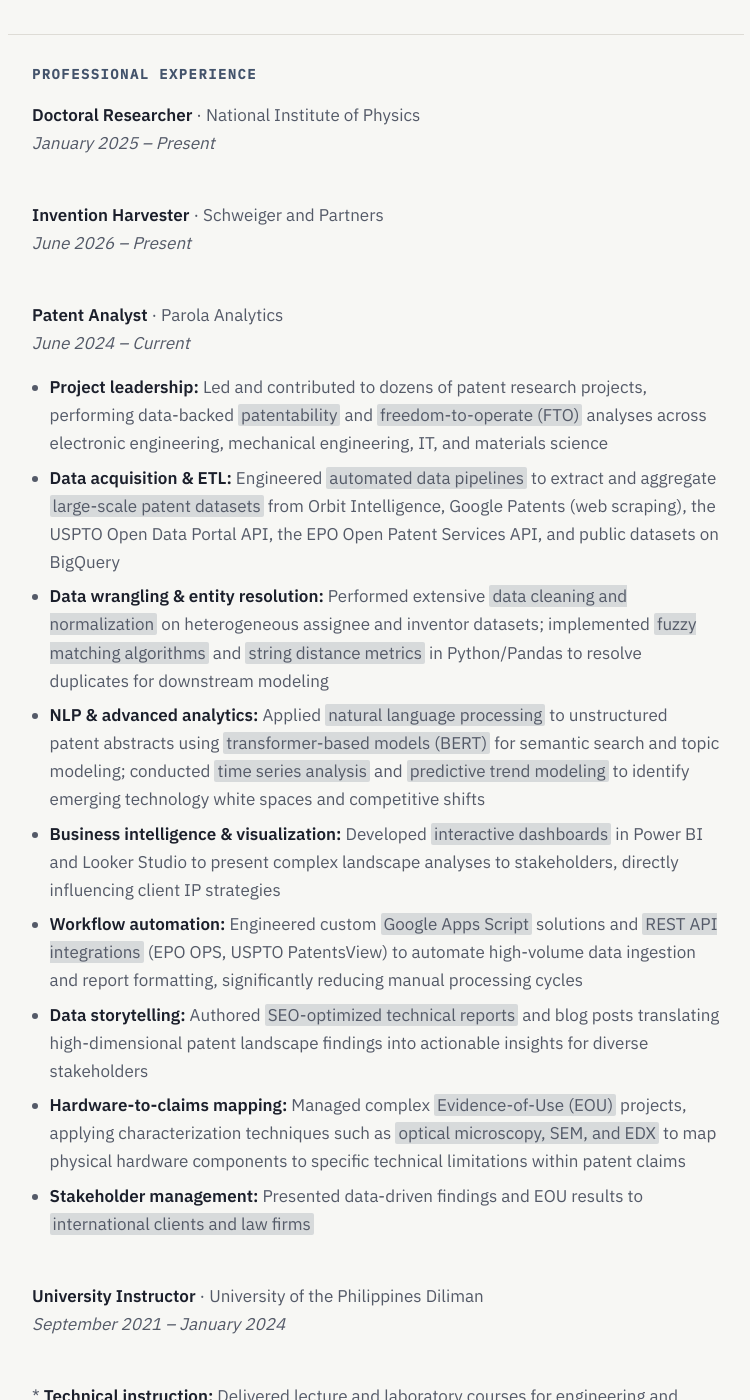
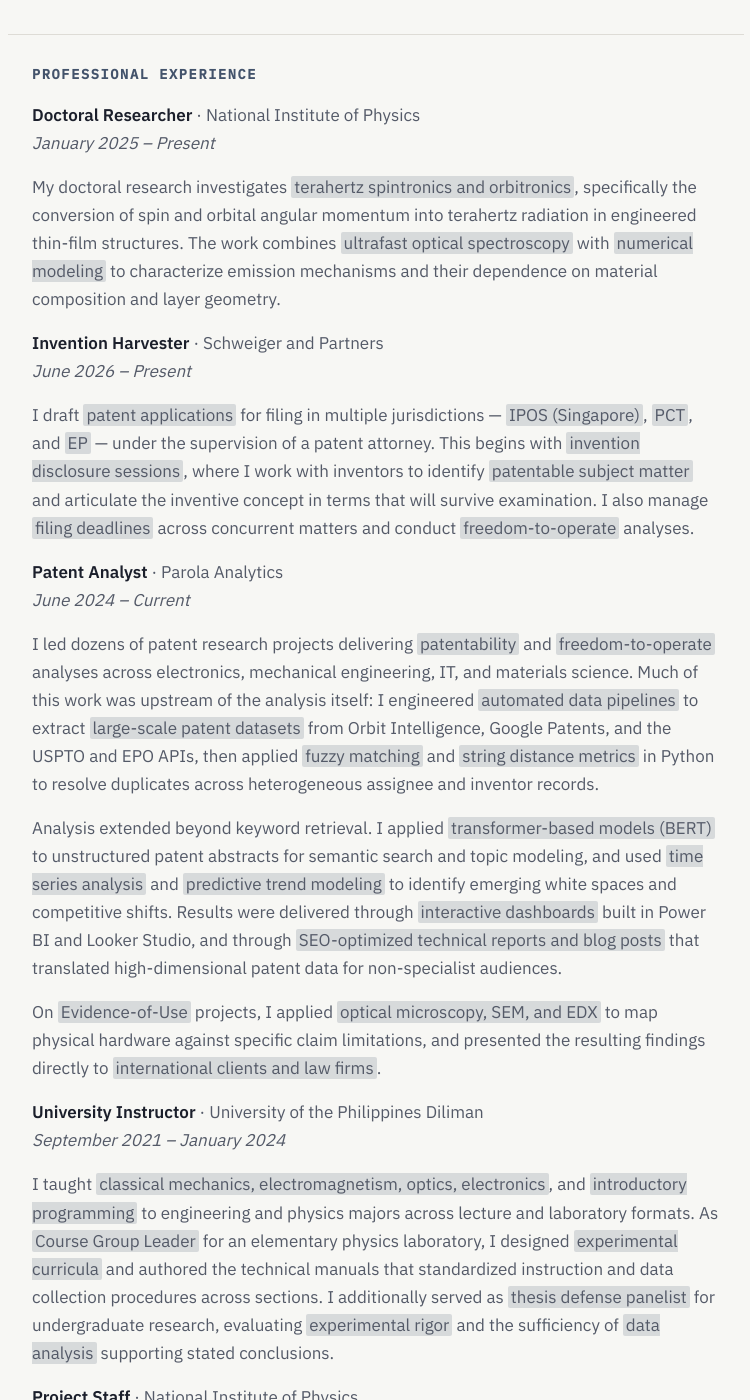
Before and after one commit to vpjuguilon/vpjuguilon.github.io, a Jekyll site: the page built from _pages/cv.md, in a window 1280 px wide and 1400 px high, scrolled down 914 px. Shown: the whole window, without its empty margins (264-1014 px from the left). Built offline with Jekyll 4.4.1, drawn with Linux system fonts in a browser that asks for light colours; some of the changed text lies outside the part shown.

Commit message:
Update professional section

```diff
--- a/_pages/cv.md
+++ b/_pages/cv.md
@@ -48,39 +48,68 @@
 **Doctoral Researcher** · National Institute of Physics<br>
 *January 2025 – Present*
 
-<br>**Invention Harvester** · Schweiger and Partners<br>
+My doctoral research investigates <u>terahertz spintronics and orbitronics</u>,
+specifically the conversion of spin and orbital angular momentum into terahertz
+radiation in engineered thin-film structures. The work combines <u>ultrafast
+optical spectroscopy</u> with <u>numerical modeling</u> to characterize emission
+mechanisms and their dependence on material composition and layer geometry.
+
+**Invention Harvester** · Schweiger and Partners<br>
 *June 2026 – Present*
 
-<br>**Patent Analyst** · Parola Analytics<br>
+I draft <u>patent applications</u> for filing in multiple jurisdictions — <u>IPOS
+(Singapore)</u>, <u>PCT</u>, and <u>EP</u> — under the supervision of a patent attorney. This
+begins with <u>invention disclosure sessions</u>, where I work with inventors to
+identify <u>patentable subject matter</u> and articulate the inventive concept in
+terms that will survive examination. I also manage <u>filing deadlines</u> across
+concurrent matters and conduct <u>freedom-to-operate</u> analyses.
+
+**Patent Analyst** · Parola Analytics<br>
 *June 2024 – Current*
 
-* **Project leadership:** Led and contributed to dozens of patent research projects, performing data-backed <u>patentability</u> and <u>freedom-to-operate (FTO)</u> analyses across electronic engineering, mechanical engineering, IT, and materials science
-* **Data acquisition & ETL:** Engineered <u>automated data pipelines</u> to extract and aggregate <u>large-scale patent datasets</u> from Orbit Intelligence, Google Patents (web scraping), the USPTO Open Data Portal API, the EPO Open Patent Services API, and public datasets on BigQuery
-* **Data wrangling & entity resolution:** Performed extensive <u>data cleaning and normalization</u> on heterogeneous assignee and inventor datasets; implemented <u>fuzzy matching algorithms</u> and <u>string distance metrics</u> in Python/Pandas to resolve duplicates for downstream modeling
-* **NLP & advanced analytics:** Applied <u>natural language processing</u> to unstructured patent abstracts using <u>transformer-based models (BERT)</u> for semantic search and topic modeling; conducted <u>time series analysis</u> and <u>predictive trend modeling</u> to identify emerging technology white spaces and competitive shifts
-* **Business intelligence & visualization:** Developed <u>interactive dashboards</u> in Power BI and Looker Studio to present complex landscape analyses to stakeholders, directly influencing client IP strategies
-* **Workflow automation:** Engineered custom <u>Google Apps Script</u> solutions and <u>REST API integrations</u> (EPO OPS, USPTO PatentsView) to automate high-volume data ingestion and report formatting, significantly reducing manual processing cycles
-* **Data storytelling:** Authored <u>SEO-optimized technical reports</u> and blog posts translating high-dimensional patent landscape findings into actionable insights for diverse stakeholders
-* **Hardware-to-claims mapping:** Managed complex <u>Evidence-of-Use (EOU)</u> projects, applying characterization techniques such as <u>optical microscopy, SEM, and EDX</u> to map physical hardware components to specific technical limitations within patent claims
-* **Stakeholder management:** Presented data-driven findings and EOU results to <u>international clients and law firms</u>
+I led dozens of patent research projects delivering <u>patentability</u> and
+<u>freedom-to-operate</u> analyses across electronics, mechanical engineering, IT, and
+materials science. Much of this work was upstream of the analysis itself: I
+engineered <u>automated data pipelines</u> to extract <u>large-scale patent datasets</u>
+from Orbit Intelligence, Google Patents, and the USPTO and EPO APIs, then applied
+<u>fuzzy matching</u> and <u>string distance metrics</u> in Python to resolve duplicates
+across heterogeneous assignee and inventor records.
 
-<br>**University Instructor** · University of the Philippines Diliman<br>
+Analysis extended beyond keyword retrieval. I applied <u>transformer-based models
+(BERT)</u> to unstructured patent abstracts for semantic search and topic modeling,
+and used <u>time series analysis</u> and <u>predictive trend modeling</u> to identify
+emerging white spaces and competitive shifts. Results were delivered through
+<u>interactive dashboards</u> built in Power BI and Looker Studio, and through
+<u>SEO-optimized technical reports and blog posts</u> that translated
+high-dimensional patent data for non-specialist audiences.
+
+On <u>Evidence-of-Use</u> projects, I applied <u>optical microscopy, SEM, and EDX</u> to map
+physical hardware against specific claim limitations, and presented the resulting
+findings directly to <u>international clients and law firms</u>.
+
+**University Instructor** · University of the Philippines Diliman<br>
 *September 2021 – January 2024*
 
-<br>* **Technical instruction:** Delivered lecture and laboratory courses for engineering and physics majors in <u>classical mechanics, electromagnetism, optics, electronics</u>, and <u>introductory programming</u>
-* **Curriculum engineering & leadership:** Served as <u>Course Group Leader</u> for an elementary physics laboratory, designing <u>experimental curricula</u> and authoring technical manuals to standardize instruction and data collection methods
-* **Project management & logistics:** Coordinated equipment logistics and laboratory workflows to ensure smooth delivery of technical experiments for large student cohorts
-* **Technical mentorship & research review:** Acted as <u>thesis defense panelist</u> for undergraduate research, providing critical feedback on <u>experimental rigor</u> and <u>data analysis methodology</u>
-* **Cross-functional coordination:** Collaborated with faculty and instructors to ensure consistency in syllabus delivery across multiple course sections
+I taught <u>classical mechanics, electromagnetism, optics, electronics</u>, and
+<u>introductory programming</u> to engineering and physics majors across lecture and
+laboratory formats. As <u>Course Group Leader</u> for an elementary physics
+laboratory, I designed <u>experimental curricula</u> and authored the technical
+manuals that standardized instruction and data collection procedures across
+sections. I additionally served as <u>thesis defense panelist</u> for undergraduate
+research, evaluating <u>experimental rigor</u> and the sufficiency of <u>data analysis</u>
+supporting stated conclusions.
 
-<br>**Student Researcher and Project Staff** · National Institute of Physics<br>
+**Project Staff** · National Institute of Physics<br>
 *January 2018 – January 2024*
 
-* **Computational modeling & numerical analysis:** Developed <u>Python-based computational models</u> to simulate carrier dynamics by solving complex <u>partial differential equations</u>; performed <u>model validation</u> by statistically comparing simulations with experimental data
-* **System engineering & data acquisition:** Assisted in the execution of a <u>DOST-funded research project</u> on <u>fast-scan terahertz spectroscopy</u>, contributing to experimental design, project scoping, and procurement of high-precision laboratory instrumentation
-* **Experimental research & signal processing:** Conducted research on <u>THz spectroscopy</u>, managing and maintaining <u>high-sensitivity optical setups</u> and laser systems to ensure integrity of experimental datasets
-* **International collaboration:** Collaborated with <u>international research institutions</u> on joint experiments and data analysis, contributing to publication of results across global, cross-functional teams
-* **Technical communication:** Presented research findings at <u>international conferences</u> and published results in <u>peer-reviewed journals</u> and conference proceedings
+I contributed to a <u>Department of Science and Technology (DOST)-funded project</u>
+in <u>fast-scan terahertz spectroscopy</u>, covering experimental design, project
+scoping, and instrument procurement. I maintained the <u>high-sensitivity optical
+setups</u> and laser systems supporting group-wide experimental work, and developed
+<u>Python-based computational models</u> of carrier dynamics validated against
+experimental measurements. Collaborations with <u>international research
+institutions</u> produced results published in <u>peer-reviewed journals</u> and
+presented at international conferences.
 
 
 
```
